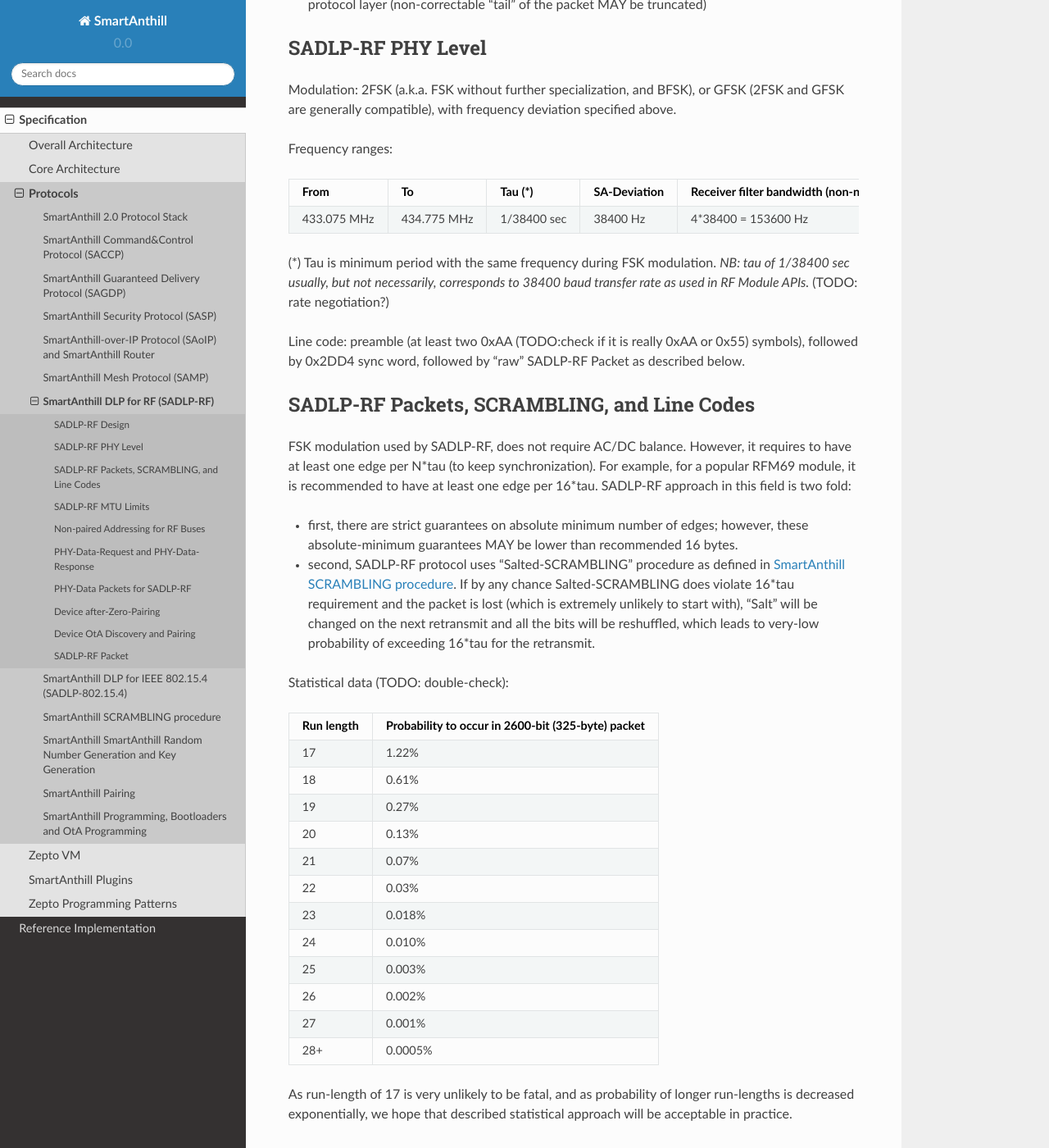
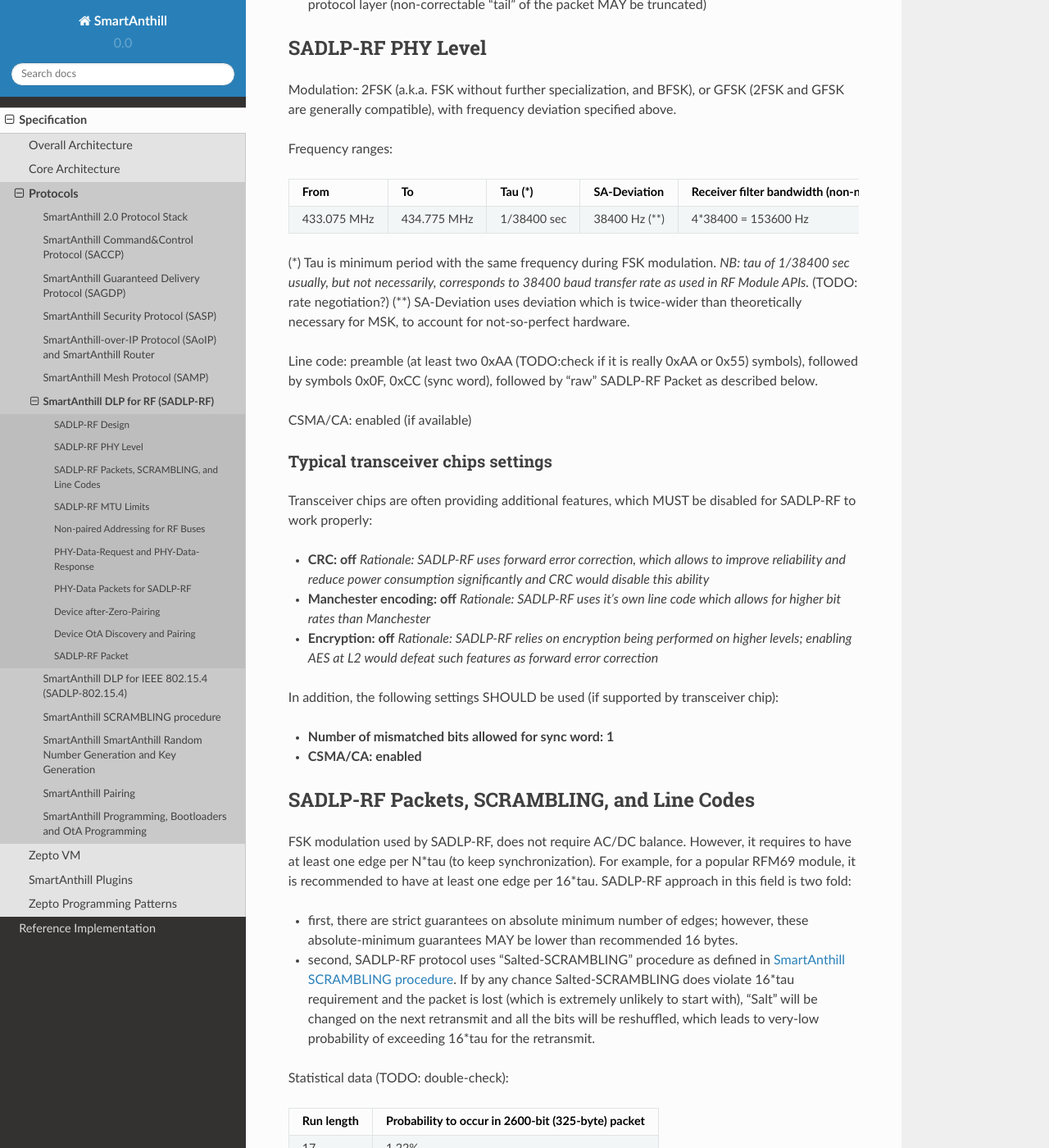
Before and after one commit to smartanthill/smartanthill2_0, a Sphinx documentation site: the page built from docs/design-documents/protocols/sadlp-rf.rst, in a window 1280 px wide and 1400 px high, scrolled down 750 px. Shown: the whole window at 82% size. Built offline with Sphinx 7.4.7 and the Read the Docs theme 2.0.0, drawn with Linux system fonts in a browser that asks for light colours.

Commit message:
SADLP-RF v0.4.7: more detailed/fixed PHY specs

```diff
--- a/docs/design-documents/protocols/sadlp-rf.rst
+++ b/docs/design-documents/protocols/sadlp-rf.rst
@@ -52,15 +52,31 @@ Modulation: 2FSK (a.k.a. FSK without further specialization, and BFSK), or GFSK
 Frequency ranges:
 
 +--------------------------------+--------------------------------+--------------------------------+--------------------------------+--------------------------------+
-| From                           | To                             | Tau (*)                        | SA-Deviation                   | Receiver filter bandwidth      |
+| From                           | To                             | Tau (\*)                       | SA-Deviation                   | Receiver filter bandwidth      |
 |                                |                                |                                |                                | (non-normative)                |
 +================================+================================+================================+================================+================================+
-| 433.075 MHz                    | 434.775 MHz                    | 1/38400 sec                    | 38400 Hz                       | 4*38400 = 153600 Hz            |
+| 433.075 MHz                    | 434.775 MHz                    | 1/38400 sec                    | 38400 Hz (\*\*)                | 4*38400 = 153600 Hz            |
 +--------------------------------+--------------------------------+--------------------------------+--------------------------------+--------------------------------+
 
-(*) Tau is minimum period with the same frequency during FSK modulation. *NB: tau of 1/38400 sec usually, but not necessarily, corresponds to 38400 baud transfer rate as used in RF Module APIs.* (TODO: rate negotiation?)
+(\*) Tau is minimum period with the same frequency during FSK modulation. *NB: tau of 1/38400 sec usually, but not necessarily, corresponds to 38400 baud transfer rate as used in RF Module APIs.* (TODO: rate negotiation?)
+(\*\*) SA-Deviation uses deviation which is twice-wider than theoretically necessary for MSK, to account for not-so-perfect hardware.
 
-Line code: preamble (at least two 0xAA (TODO:check if it is really 0xAA or 0x55) symbols), followed by 0x2DD4 sync word, followed by "raw" SADLP-RF Packet as described below.
+Line code: preamble (at least two 0xAA (TODO:check if it is really 0xAA or 0x55) symbols), followed by symbols 0x0F, 0xCC (sync word), followed by "raw" SADLP-RF Packet as described below.
+
+CSMA/CA: enabled (if available)
+
+Typical transceiver chips settings
+^^^^^^^^^^^^^^^^^^^^^^^^^^^^^^^^^^
+Transceiver chips are often providing additional features, which MUST be disabled for SADLP-RF to work properly:
+
+* **CRC: off** *Rationale: SADLP-RF uses forward error correction, which allows to improve reliability and reduce power consumption significantly and CRC would disable this ability*
+* **Manchester encoding: off** *Rationale: SADLP-RF uses it's own line code which allows for higher bit rates than Manchester*
+* **Encryption: off** *Rationale: SADLP-RF relies on encryption being performed on higher levels; enabling AES at L2 would defeat such features as forward error correction*
+
+In addition, the following settings SHOULD be used (if supported by transceiver chip):
+
+* **Number of mismatched bits allowed for sync word: 1**
+* **CSMA/CA: enabled**
 
 SADLP-RF Packets, SCRAMBLING, and Line Codes
 --------------------------------------------
```
